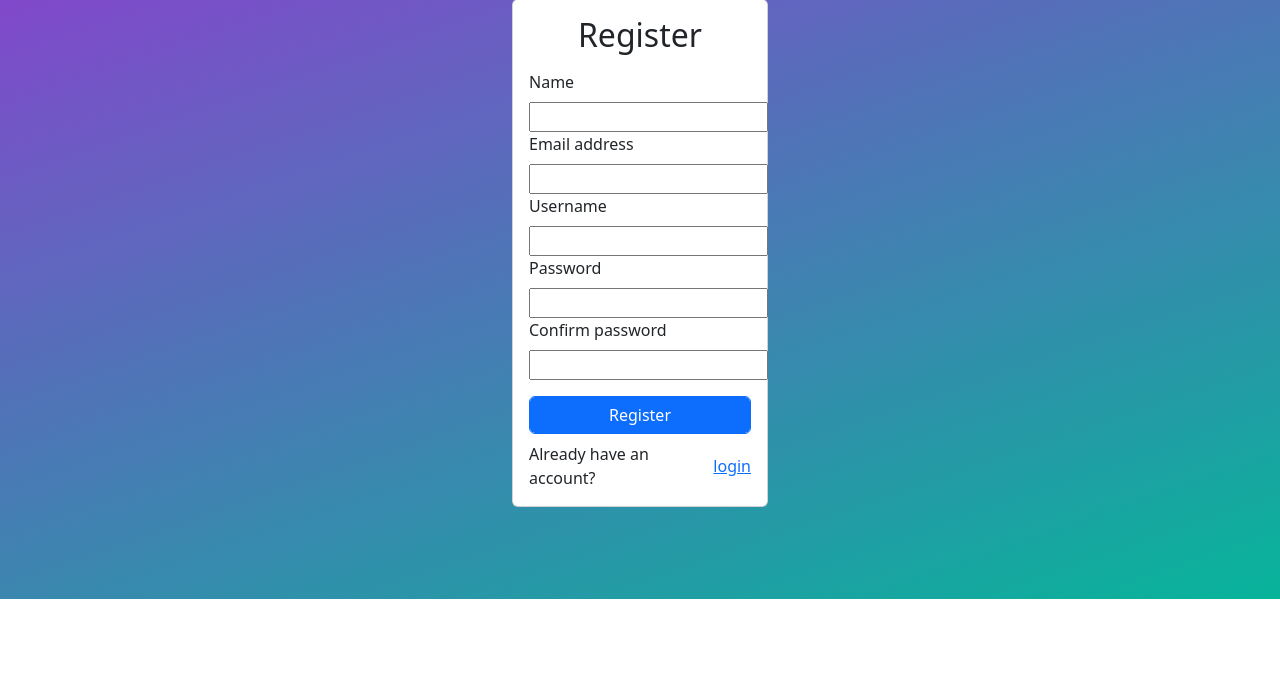
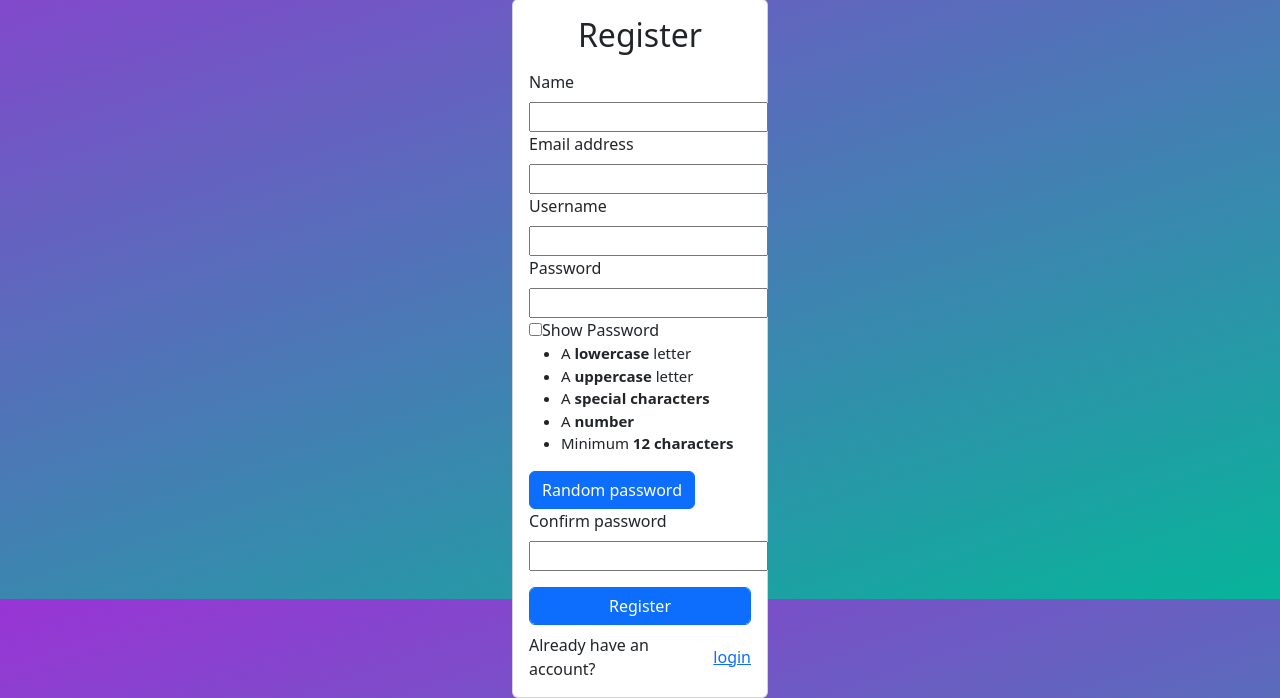
Before and after one commit to DavidAcostaF/password-manager, a Django app: template templates/users/register.html in a window 1280 px wide. Shown: the part 201-899 px from the top of the page. Before the commit the page ends 800 px from the top, so only its background shows below. Run offline with Django 3.2, Linux system fonts and the light colour scheme; the template is opened without the code that fills it, so the values that code supplies are empty, except form fields; tables that the repository leaves empty hold one stand-in row (values such as "Sample post"); form fields are guessed from the names that the template uses.

Commit message:
validate password

```diff
--- a/static/css/user/styles.css
+++ b/static/css/user/styles.css
@@ -7,3 +7,13 @@ body {
     min-height: 100%;
     background: linear-gradient(161deg, #9934d5, #07b49a);
 }
+
+.invalid{
+
+    font-size: 15px;
+}
+
+.valid{
+    color: green;
+
+}
--- /dev/null
+++ b/static/js/user/user.js
@@ -0,0 +1,116 @@
+const passwordElement = document.getElementById("password");
+
+passwordElement.addEventListener("keyup", validateCharactersPassword)
+
+function validateCharactersPassword() {
+    let upperCase = /[A-Z]/;
+    let lowerCase = /[a-z]/;
+    let number = /[0-9]/;
+    let special = /[!@#$%^&*()_+\-=\[\]{};':"\\|,.<>\/?]/;
+    let minCharacters = 12
+
+    if (passwordElement.value.match(upperCase)) {
+        document.getElementById("uppercase").classList.remove("invalid");
+        document.getElementById("uppercase").classList.add("valid");
+    } else {
+        document.getElementById("uppercase").classList.remove("valid");
+        document.getElementById("uppercase").classList.add("invalid");
+    }
+
+    if (passwordElement.value.match(lowerCase)) {
+        document.getElementById("lowercase").classList.remove("invalid");
+        document.getElementById("lowercase").classList.add("valid");
+
+    } else {
+        document.getElementById("lowercase").classList.remove("valid");
+        document.getElementById("lowercase").classList.add("invalid");
+
+    }
+
+    if (passwordElement.value.match(number)) {
+        document.getElementById("number").classList.remove("invalid");
+        document.getElementById("number").classList.add("valid");
+
+    } else {
+        document.getElementById("number").classList.remove("valid");
+        document.getElementById("number").classList.add("invalid");
+
+    }
+
+    if (passwordElement.value.match(special)) {
+        document.getElementById("special").classList.remove("invalid");
+        document.getElementById("special").classList.add("valid");
+
+    } else {
+        document.getElementById("special").classList.remove("valid");
+        document.getElementById("special").classList.add("invalid");
+
+    }
+
+    if (passwordElement.value.length >= minCharacters) {
+        document.getElementById("lenght").classList.remove("invalid");
+        document.getElementById("lenght").classList.add("valid");
+
+    } else {
+        document.getElementById("lenght").classList.remove("valid");
+        document.getElementById("lenght").classList.add("invalid");
+
+    }
+
+}
+
+
+const showPassword = function () {
+    let password = document.getElementById("password");
+    let password2 = document.getElementById("password2");
+
+    if (password.type === "password") {
+        password.type = "text";
+        password2.type = "text";
+    } else {
+        password.type = "password";
+        password2.type = "password";
+    }
+}
+
+const randomElement = document.getElementById("random");
+
+
+function generateRandomPassword(length) {
+    const characters = "0123456789ABCDEFGHIJKLMNOPQRSTUVWXYZabcdefghijklmnopqrstuvwxyz!@#$%^&*()_+-=[]{};':\"\\|,.<>/?";
+    let password = "";
+
+    for (let i = 0; i < length; i++) {
+        const randomIndex = Math.floor(Math.random() * characters.length);
+        password += characters.charAt(randomIndex);
+    }
+
+    return password;
+}
+
+
+const generatePassword = function () {
+    let password = document.getElementById("password");
+    let password2 = document.getElementById("password2");
+
+    const passwordRegex = /^[0-9,A-Z,a-z,!@#$%^&*()_+\-=\[\]{};':"\\|,.<>\/?]{12}$/;
+
+    let generatedPassword = generateRandomPassword(12);
+    while (!generatedPassword.match(passwordRegex)) {
+        generatedPassword = generateRandomPassword(12);
+    }
+
+    password.value = generatedPassword;
+    password2.value = generatedPassword;
+
+    validateCharactersPassword();
+}
+
+randomElement.addEventListener("click", generatePassword);
+
+
+
+function validatePassword(){
+
+
+}
--- a/templates/users/base.html
+++ b/templates/users/base.html
@@ -24,7 +24,9 @@
     <script src="https://cdn.jsdelivr.net/npm/bootstrap@5.3.1/dist/js/bootstrap.bundle.min.js"
         integrity="sha384-HwwvtgBNo3bZJJLYd8oVXjrBZt8cqVSpeBNS5n7C8IVInixGAoxmnlMuBnhbgrkm"
         crossorigin="anonymous"></script>
+    {% block script %}
 
+    {% endblock script %}
 </body>
 
 </html>
--- a/templates/users/register.html
+++ b/templates/users/register.html
@@ -33,11 +33,25 @@
 
                     <label for="exampleFormControlInput1" class="form-label">Password</label>
                     {{form.password}}
+
+                    <div class="messags">
+                        <input type="checkbox" onclick="showPassword()">Show Password
+
+                        <ul>
+                            <li id="lowercase" class="invalid">A <b>lowercase</b> letter</li>
+                            <li id="uppercase" class="invalid">A <b>uppercase</b> letter</li>
+                            <li id="special" class="invalid">A <b>special characters</b></li>
+                            <li id="number" class="invalid">A <b>number</b></li>
+                            <li id="lenght" class="invalid">Minimum <b>12 characters</b></li>
+                        </ul>
+                        <button class="btn btn-primary" id="random">Random password</button>
+                    </div>
+
                 </div>
                 <div class="form-group">
-
                     <label for="exampleFormControlInput1" class="form-label">Confirm password</label>
                     {{form.password2}}
+
                 </div>
                 <button type="submit" class="mt-3 btn btn-primary form-control ">Register</button>
                 <span class="d-flex align-items-center justify-content-center mt-2">
@@ -51,3 +65,7 @@
 </div>
 
 {% endblock body %}
+
+{% block script %}
+<script src="{%static 'js/user/user.js'%}"></script>
+{% endblock script %}
```
